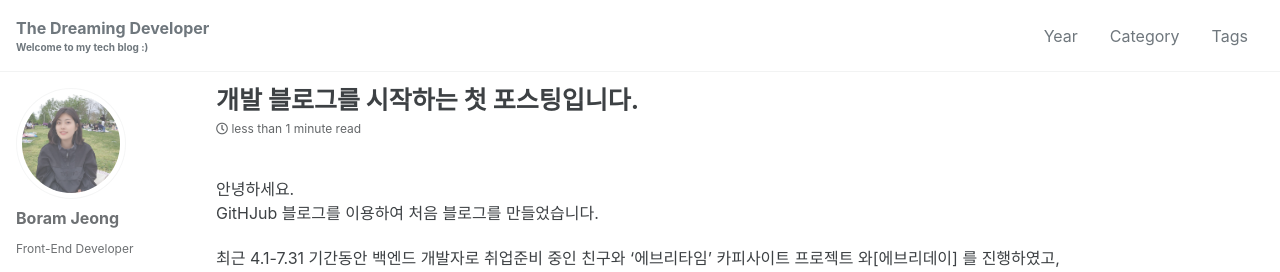
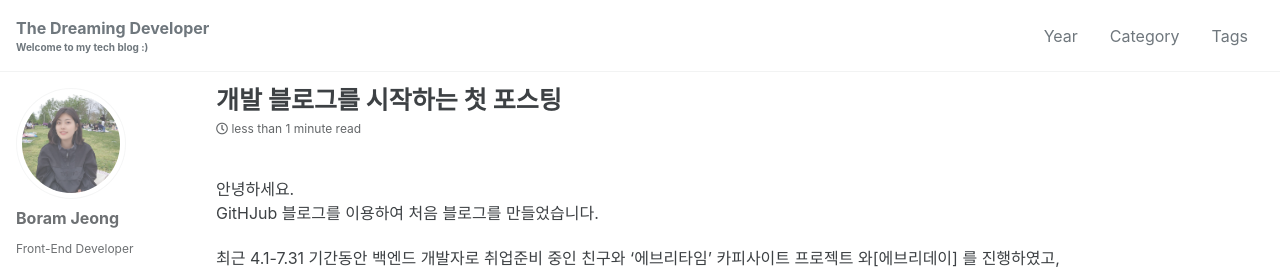
Before and after one commit to bo-ram-jeong/bo-ram-jeong.github.io, a Jekyll site: the page built from _posts/2022-08-11-first.md, in a window 1280 px wide and 1310 px high. Shown: the top 272 px of the window. Built offline with Jekyll 4.4.1, drawn with Linux system fonts in a browser that asks for light colours; cached includes are drawn as plain includes; emoji names are drawn with the system emoji font.

Commit message:
Update 2022-08-11-first.md

```diff
--- a/_posts/2022-08-11-first.md
+++ b/_posts/2022-08-11-first.md
@@ -1,6 +1,6 @@
 ---
 layout: single
-title:  "개발 블로그를 시작하는 첫 포스팅입니다."
+title:  "개발 블로그를 시작하는 첫 포스팅"
 
 categories:
   - Blog
```
